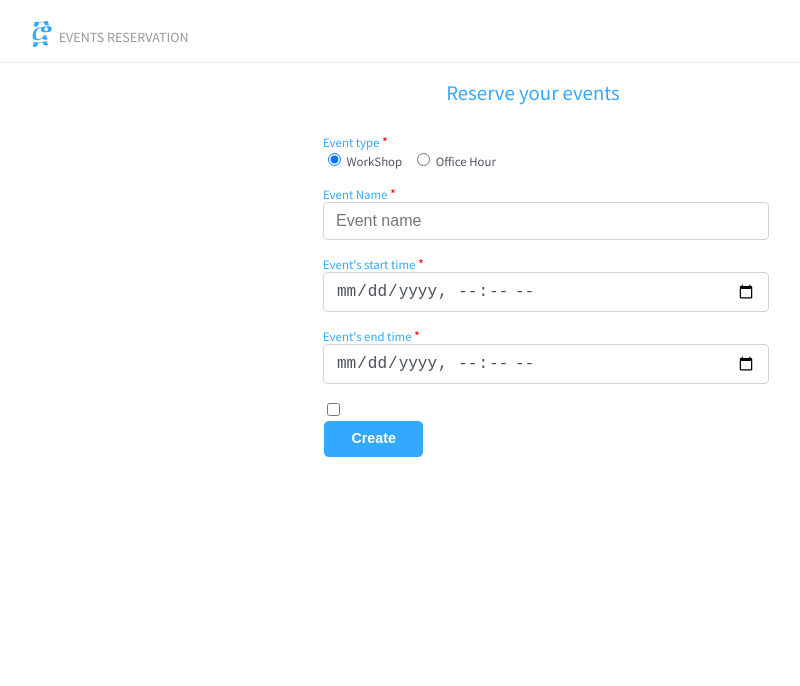
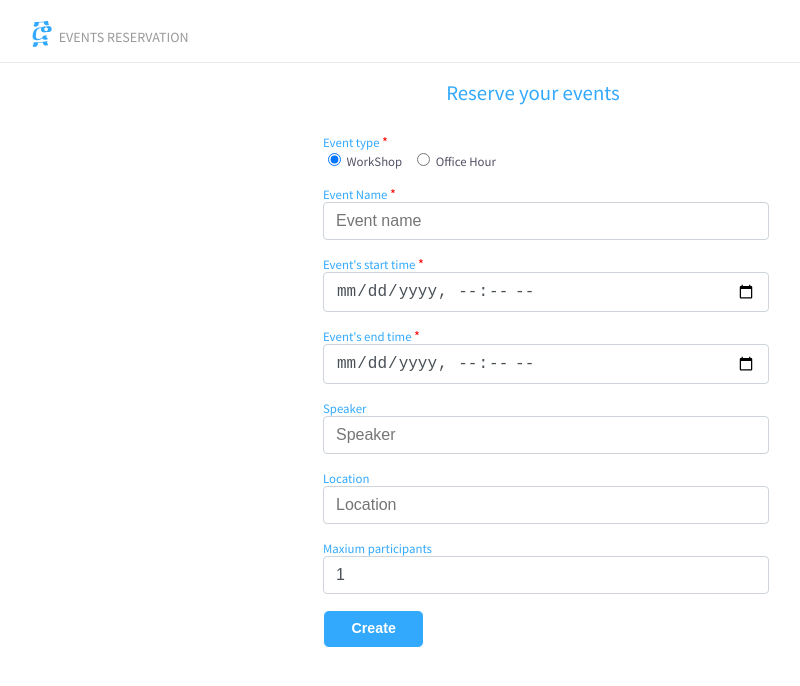
Before and after one commit to danhe/event_site, a Vue app in the folder solution/events-reservation-frontend/: page /events/new in a window 1280 px wide. Shown: the top 686 px of the page, without its empty margins (107-907 px from the left). Built offline with nearby package versions, Linux system fonts and the light colour scheme; the HTML template or start-up script is replaced by a standard one.

Commit message:
[Frontend] v-model input

```diff
--- a/solution/events-reservation-frontend/src/components/core/BaseInput.vue
+++ b/solution/events-reservation-frontend/src/components/core/BaseInput.vue
@@ -20,6 +20,7 @@
       class="base-input"
       v-bind="$attrs"
       v-on="$listeners"
+      @input="$emit('input', $event.target.value)"
     />
 
     <label v-if="labelText">
--- a/solution/events-reservation-frontend/src/views/EventsCreation.vue
+++ b/solution/events-reservation-frontend/src/views/EventsCreation.vue
@@ -12,11 +12,13 @@
             name="event_type"
             :requiredOption="true"
             :options="eventTypeOptions"
+            v-model="type"
           />
         </div>
 
         <div class="form-group">
           <BaseInput
+            v-model="name"
             label="Event Name"
             placeholder="Event name"
             :requiredOption="true"
@@ -25,6 +27,7 @@
 
         <div class="form-group">
           <BaseInput
+            v-model="start_time"
             label="Event's start time"
             placeholder="Event's start time"
             type="datetime-local"
@@ -34,6 +37,7 @@
 
         <div class="form-group">
           <BaseInput
+            v-model="end_time"
             label="Event's end time"
             placeholder="Event's end time"
             type="datetime-local"
@@ -41,10 +45,29 @@
           />
         </div>
 
-        <div class="form-check">
+        <div class="form-group">
           <BaseInput
-            labelAfter="Check me out"
-            type="checkbox"
+            v-model="speaker"
+            label="Speaker"
+            placeholder="Speaker"
+          />
+        </div>
+
+        <div class="form-group">
+          <BaseInput
+            v-model="location"
+            label="Location"
+            placeholder="Location"
+          />
+        </div>
+
+        <div class="form-group">
+          <BaseInput
+            v-model="max_participants"
+            type="number"
+            label="Maxium participants"
+            placeholder="Maxium participants"
+            min="1"
           />
         </div>
 
@@ -82,6 +105,15 @@ export default {
           text: 'Office Hour',
         },
       ],
+      // Event creation params
+      type: '',
+      name: '',
+      start_time: '',
+      end_time: '',
+      speaker: '',
+      location: '',
+      description: '',
+      max_participants: 1,
     }
   },
 }
```
